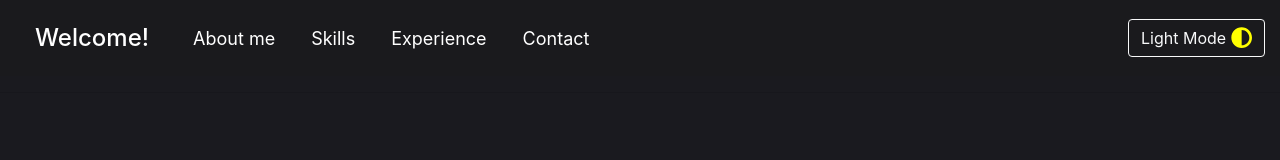
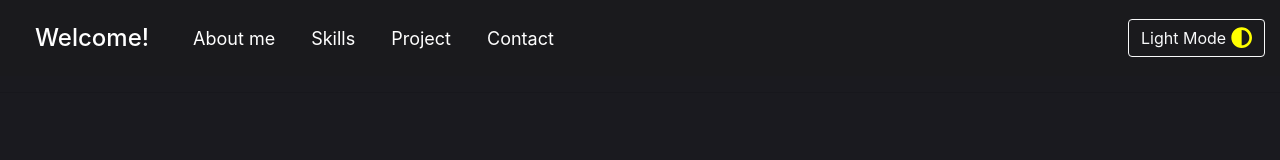
Before and after one commit to niteshrawat0401/My-Portfolio, a React (Create React App) app in the folder PorfolioWebsite-main/: page / in a window 1280 px wide. Shown: the top 160 px of the page. Built offline with nearby package versions, Linux system fonts and the light colour scheme.

Commit message:
change component name

```diff
--- a/PorfolioWebsite-main/src/App.js
+++ b/PorfolioWebsite-main/src/App.js
@@ -2,7 +2,8 @@ import './App.css';
 import 'bootstrap/dist/css/bootstrap.min.css';
 import 'font-awesome/css/font-awesome.min.css';
 import { BrowserRouter as Router, Route } from 'react-router-dom';
-import { Home, About, Skills, Experience, Contact, Footer } from './components'
+import { Home, About, Skills, Contact, Footer } from './components'
+import Project from './components/Project';
 import { useState } from "react";
 import Navbar from 'react-bootstrap/Navbar'
 import Nav from 'react-bootstrap/Nav'
@@ -27,7 +28,7 @@ function App() {
                 <Nav className="mr-auto">
                     <Nav.Link href="#about" className="link">About me</Nav.Link>
                     <Nav.Link href="#skills" className="link">Skills</Nav.Link>
-                    <Nav.Link href="#experience" className="link">Experience</Nav.Link>
+                    <Nav.Link href="#Project" className="link">Project</Nav.Link>
                     <Nav.Link href="#contact" className="link">Contact</Nav.Link>
                 </Nav>
                 <Button onClick={toggleDarkMode} variant={darkMode ? "outline-light" : "outline-dark"}>
@@ -45,8 +46,8 @@ function App() {
           <div id="skills">
           <Skills darkMode={darkMode} />
           </div>
-          <div id="experience">
-          <Experience darkMode={darkMode} />
+          <div id="Project">
+          <Project darkMode={darkMode} />
           </div>
           <div id="contact">
           <Contact darkMode={darkMode} />
--- a/PorfolioWebsite-main/src/components/Experience.jsx
+++ b/PorfolioWebsite-main/src/components/Project.jsx
@@ -12,7 +12,7 @@ import Col from 'react-bootstrap/esm/Col'
 import Card from 'react-bootstrap/esm/Card'
 
 
-const Experience = ({ darkMode }) => {
+const Project = ({ darkMode }) => {
 
     return (
         <div data-theme={darkMode ? "dark" : "light"}>
@@ -148,4 +148,4 @@ const Experience = ({ darkMode }) => {
     )
 }
 
-export default Experience
+export default Project
--- a/PorfolioWebsite-main/src/components/index.js
+++ b/PorfolioWebsite-main/src/components/index.js
@@ -1,6 +1,6 @@
 export { default as Home } from './Home';
 export { default as About } from './About';
 export { default as Skills } from './Skills';
-export { default as Experience } from './Experience';
+export { default as Experience } from './Project';
 export { default as Contact } from './Contact';
 export { default as Footer } from './Footer';
```
